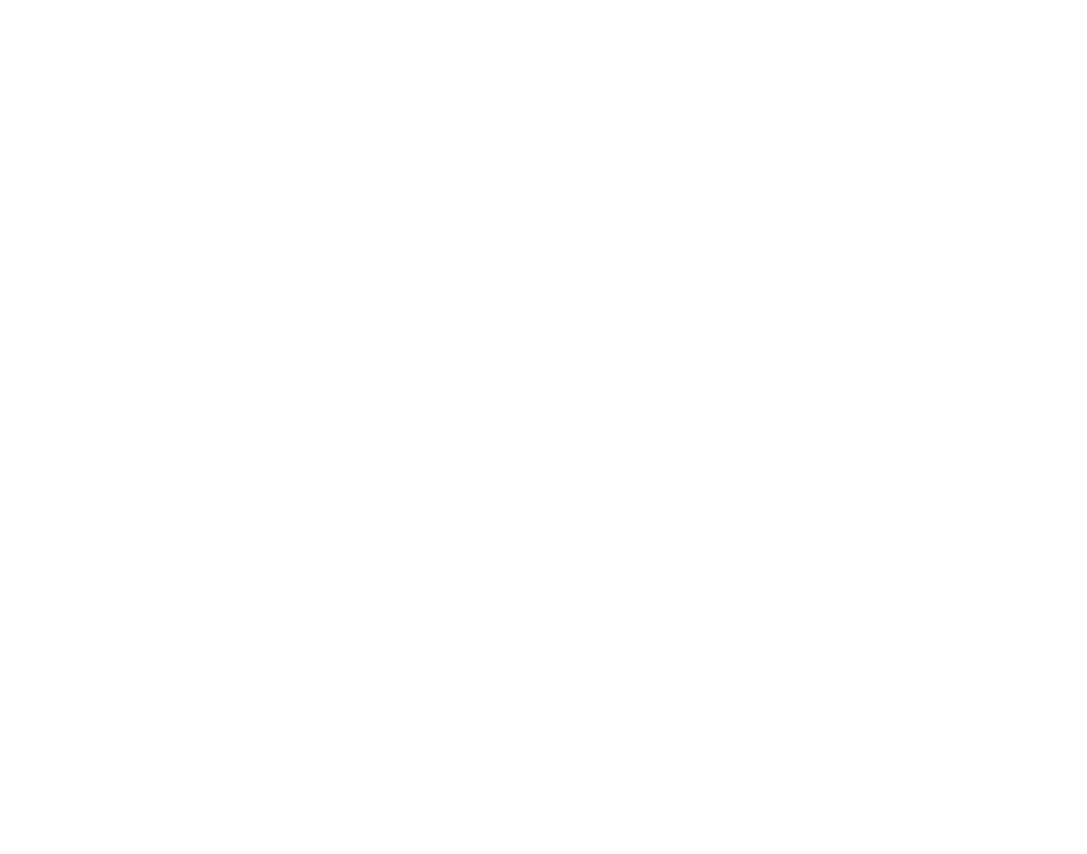
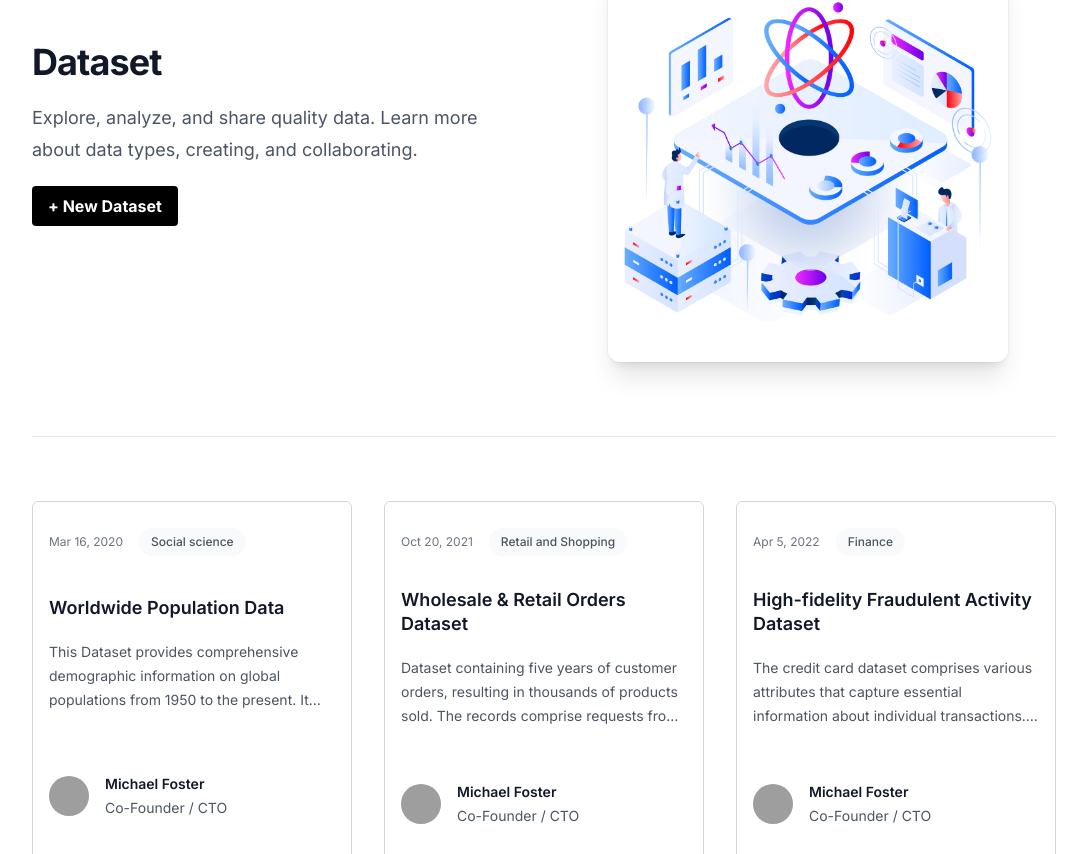
Before and after one commit to mengtee/ethkltechninjaz, a Next.js app: page /dataset in a window 1280 px wide. Shown: the part 266-1120 px from the top of the page, without its empty margins (96-1183 px from the left). Before the commit the page ends 800 px from the top, so only its background shows below. Built offline with nearby package versions, Linux system fonts and the light colour scheme; grey boxes are pictures that could not be loaded.

Commit message:
dataset changes

```diff
--- a/pages/dataset.js
+++ b/pages/dataset.js
@@ -1,13 +1,171 @@
-// pages/dataset.js
-import React from 'react';
-import Dataset from '../components/Dataset';
 
-const DatasetPage = () => {
+
+//import Image from 'next/image'
+import YourImage from 'public/dataset.png';
+import { Inter } from 'next/font/google';
+import RootLayout from '@/components/RootLayout';
+
+const inter = Inter({ subsets: ['latin'] });
+
+export default function Dataset() {
   return (
-    <div>
-      <Dataset />
-    </div>
+    <RootLayout>
+    <main className={`flex min-h-screen flex-col justify-between ${inter.className}`}>
+      <div className="bg-white py-24 sm:py-32">
+        <div className="mx-auto max-w-7xl px-6 lg:px-8">
+          <div className="mx-auto -mt-20 grid max-w-2xl grid-cols-1 gap-x-8 gap-y-16 sm:gap-y-20 lg:mx-0 lg:max-w-none lg:grid-cols-2">
+            <div>
+                <h2 className="mt-20 text-3xl font-bold tracking-tight text-gray-900 sm:text-4xl">
+                    Dataset
+                </h2>
+                <p className="mt-5 text-lg leading-8 text-gray-600">
+                    Explore, analyze, and share quality data. Learn more about data types, creating, and collaborating.
+                </p>
+                <button className="mt-5 bg-black text-white font-bold py-2 px-4 rounded">+ New Dataset</button>
+            </div>
+            <div className="flex justify-center">
+              <img
+                src="/dataset.png"
+                alt="dataset illustration"
+                className="w-[25rem] max-w-none rounded-xl shadow-xl ring-1 ring-gray-400/10 sm:w-[25rem] md:-ml-0 lg:-ml-0"
+                width={200}
+                height={100}
+              />
+            </div>
+          </div>
+
+          <div className="mx-auto mt-10 grid max-w-2xl grid-cols-1 gap-x-8 gap-y-16 border-t border-gray-200 pt-10 sm:mt-16 sm:pt-16 lg:mx-0 lg:max-w-none lg:grid-cols-3">
+            <article className="flex max-w-xl flex-col items-start justify-between border border-gray-300 p-4 rounded-md pb-10 ">
+              <div className="flex items-center gap-x-4 text-xs">
+                <time dateTime="2020-03-16" className="text-gray-500">
+                  Mar 16, 2020
+                </time>
+                <a
+                  href="#"
+                  className="relative z-10 rounded-full bg-gray-50 px-3 py-1.5 font-medium text-gray-600 hover:bg-gray-100"
+                >
+                  Social science
+                </a>
+              </div>
+              <div className="group relative">
+                <h3 className="mt-3 text-lg font-semibold leading-6 text-gray-900 group-hover:text-gray-600">
+                  <a href="#">
+                    <span className="absolute inset-0"></span>
+                    Worldwide Population Data
+                  </a>
+                </h3>
+                <p className="mt-5 line-clamp-3 text-sm leading-6 text-gray-600">
+                  This Dataset provides comprehensive demographic information on global populations from 1950 to the present. It offers insights into various aspects of population dynamics...
+                </p>
+              </div>
+              <div className="relative mt-8 flex items-center gap-x-4">
+                <img
+                  src="https://images.unsplash.com/photo-1519244703995-f4e0f30006d5?ixlib=rb-1.2.1&ixid=eyJhcHBfaWQiOjEyMDd9&auto=format&fit=facearea&facepad=2&w=256&h=256&q=80"
+                  alt="Author"
+                  className="h-10 w-10 rounded-full bg-gray-50"
+                />
+                <div className="text-sm leading-6">
+                  <p className="font-semibold text-gray-900">
+                    <a href="#">
+                      <span className="absolute inset-0"></span>
+                      Michael Foster
+                    </a>
+                  </p>
+                  <p className="text-gray-600">Co-Founder / CTO</p>
+                </div>
+              </div>
+              <button className="mt-10 bg-black text-white font-bold py-2 px-4 rounded self-center">Buy Now</button>
+            </article>
+
+            <article className="flex max-w-xl flex-col items-start justify-between border border-gray-300 p-4 rounded-md pb-10 ">
+              <div className="flex items-center gap-x-4 text-xs">
+                <time dateTime="2020-03-16" className="text-gray-500">
+                  Oct 20, 2021
+                </time>
+                <a
+                  href="#"
+                  className="relative z-10 rounded-full bg-gray-50 px-3 py-1.5 font-medium text-gray-600 hover:bg-gray-100"
+                >
+                  Retail and Shopping
+                </a>
+              </div>
+              <div className="group relative">
+                <h3 className="mt-3 text-lg font-semibold leading-6 text-gray-900 group-hover:text-gray-600">
+                  <a href="#">
+                    <span className="absolute inset-0"></span>
+                    Wholesale & Retail Orders Dataset
+                  </a>
+                </h3>
+                <p className="mt-5 line-clamp-3 text-sm leading-6 text-gray-600">
+                Dataset containing five years of customer orders, resulting in thousands of products sold. The records comprise requests from 2017 to 2021. The data..
+                </p>
+              </div>
+              <div className="relative mt-8 flex items-center gap-x-4">
+                <img
+                  src="https://images.unsplash.com/photo-1519244703995-f4e0f30006d5?ixlib=rb-1.2.1&ixid=eyJhcHBfaWQiOjEyMDd9&auto=format&fit=facearea&facepad=2&w=256&h=256&q=80"
+                  alt="Author"
+                  className="h-10 w-10 rounded-full bg-gray-50"
+                />
+                <div className="text-sm leading-6">
+                  <p className="font-semibold text-gray-900">
+                    <a href="#">
+                      <span className="absolute inset-0"></span>
+                      Michael Foster
+                    </a>
+                  </p>
+                  <p className="text-gray-600">Co-Founder / CTO</p>
+                </div>
+              </div>
+              <button className="mt-10 bg-black text-white font-bold py-2 px-4 rounded self-center">Buy Now</button>
+            </article>
+
+            <article className="flex max-w-xl flex-col items-start justify-between border border-gray-300 p-4 rounded-md pb-10 ">
+              <div className="flex items-center gap-x-4 text-xs">
+                <time dateTime="2020-03-16" className="text-gray-500">
+                  Apr 5, 2022
+                </time>
+                <a
+                  href="#"
+                  className="relative z-10 rounded-full bg-gray-50 px-3 py-1.5 font-medium text-gray-600 hover:bg-gray-100"
+                >
+                  Finance
+                </a>
+              </div>
+              <div className="group relative">
+                <h3 className="mt-3 text-lg font-semibold leading-6 text-gray-900 group-hover:text-gray-600">
+                  <a href="#">
+                    <span className="absolute inset-0"></span>
+                    High-fidelity Fraudulent Activity Dataset
+                  </a>
+                </h3>
+                <p className="mt-5 line-clamp-3 text-sm leading-6 text-gray-600">
+                The credit card dataset comprises various attributes that capture essential information about individual transactions. Each entry in the dataset is uniquely...
+                </p>
+              </div>
+              <div className="relative mt-8 flex items-center gap-x-4">
+                <img
+                  src="https://images.unsplash.com/photo-1519244703995-f4e0f30006d5?ixlib=rb-1.2.1&ixid=eyJhcHBfaWQiOjEyMDd9&auto=format&fit=facearea&facepad=2&w=256&h=256&q=80"
+                  alt="Author"
+                  className="h-10 w-10 rounded-full bg-gray-50"
+                />
+                <div className="text-sm leading-6">
+                  <p className="font-semibold text-gray-900">
+                    <a href="#">
+                      <span className="absolute inset-0"></span>
+                      Michael Foster
+                    </a>
+                  </p>
+                  <p className="text-gray-600">Co-Founder / CTO</p>
+                </div>
+              </div>
+              <button className="mt-10 bg-black text-white font-bold py-2 px-4 rounded self-center">Buy Now</button>
+            </article>
+
+
+          </div>
+        </div>
+      </div>
+    </main>
+    </RootLayout>
   );
-};
-
-export default DatasetPage;
+}
```
Also changed, not shown: public/dataset.png (added).
